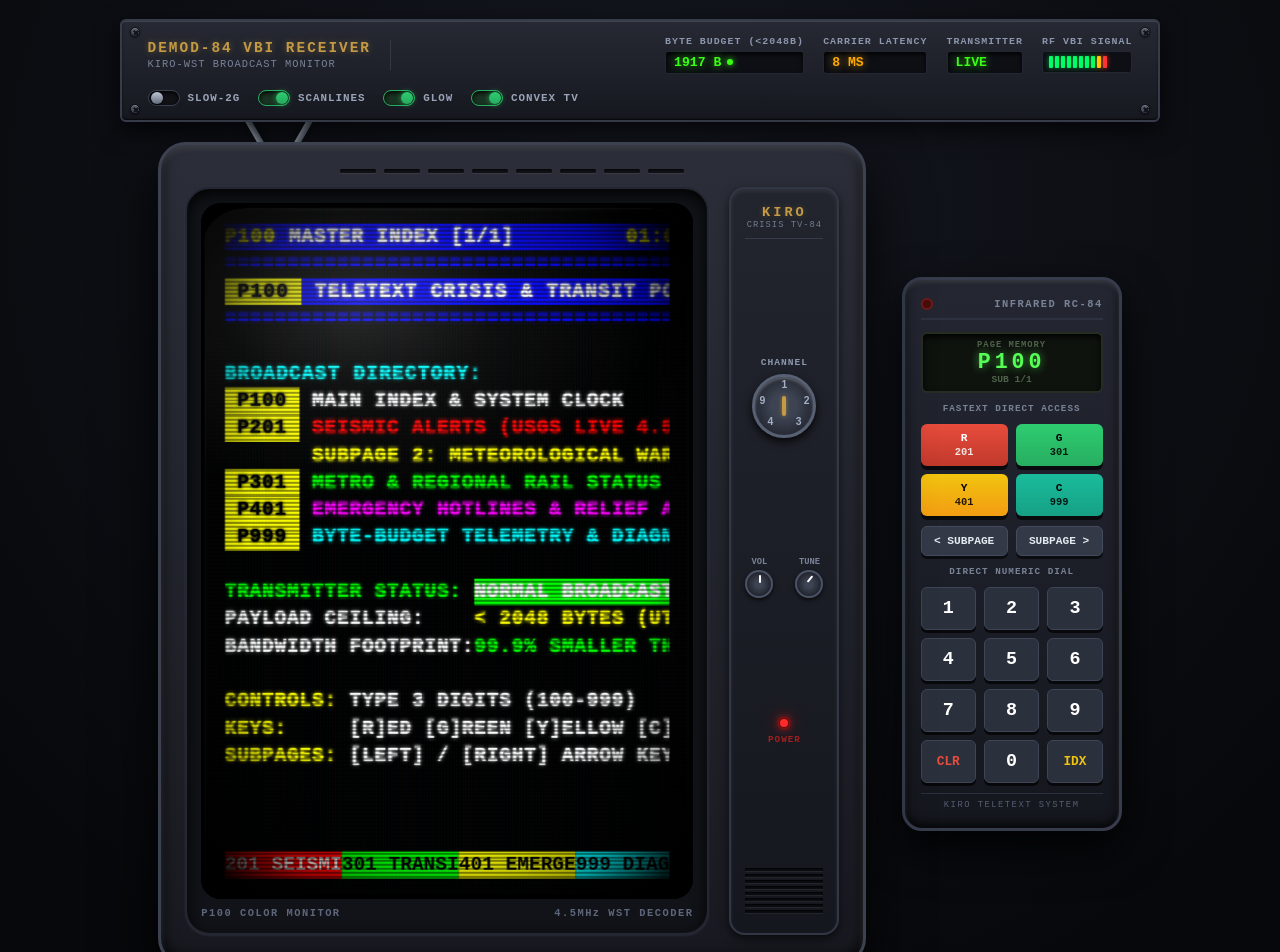
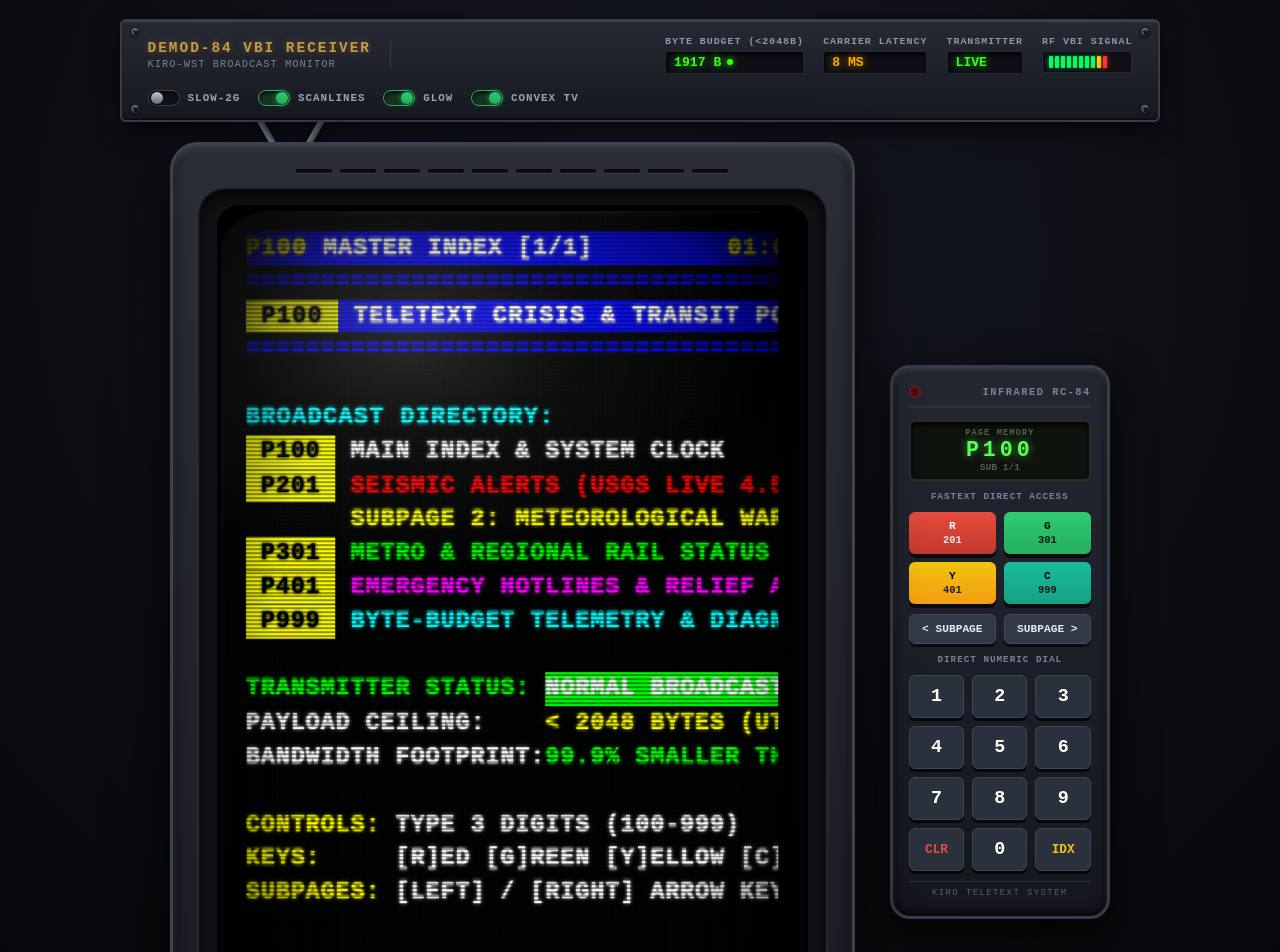
Before and after one commit to YoruAkio/p100, a React (Vite) app: page / in a window 1280 px wide. Shown: the top 952 px of the page. Built offline with nearby package versions, Linux system fonts and the light colour scheme.

Commit message:
refactor: remove side control strip and expand CRT screen dimensions

```diff
--- a/src/client/App.tsx
+++ b/src/client/App.tsx
@@ -7,8 +7,6 @@ import { getIndexPage } from '../server/services/indexPage';
 import { TeletextHUD } from './components/TeletextHUD';
 import { TeletextRemote } from './components/TeletextRemote';
 import { TeletextScreen } from './components/TeletextScreen';
-
-const CHANNELS = ['100', '201', '301', '401', '999'];
 
 export const App: React.FC = () => {
   const [currentPage, setCurrentPage] = useState<string>('100');
@@ -100,13 +98,6 @@ export const App: React.FC = () => {
     },
     [fetchPage],
   );
-
-  // cycle channel on tv physical rotary knob
-  const handleChannelKnob = useCallback(() => {
-    const currentIndex = CHANNELS.indexOf(currentPage);
-    const nextIndex = (currentIndex + 1) % CHANNELS.length;
-    navigateTo(CHANNELS[nextIndex]);
-  }, [currentPage, navigateTo]);
 
   // handle digit keypad input
   const handleDigit = useCallback(
@@ -204,7 +195,7 @@ export const App: React.FC = () => {
       />
 
       <main className="teletext-workspace">
-        {/* vintage 1980s color crt tv set */}
+        {/* vintage 1980s color crt tv set (larger, centered display) */}
         <TeletextScreen
           frame={frame}
           rollingCode={rollingCode}
@@ -212,7 +203,6 @@ export const App: React.FC = () => {
           scanlines={scanlines}
           glow={glow}
           convex={convex}
-          onChannelKnobClick={handleChannelKnob}
         />
 
         {/* authentic handheld infrared remote */}
--- a/src/client/components/TeletextScreen.tsx
+++ b/src/client/components/TeletextScreen.tsx
@@ -11,7 +11,6 @@ interface TeletextScreenProps {
   scanlines: boolean;
   glow: boolean;
   convex: boolean;
-  onChannelKnobClick: () => void;
 }
 
 export const TeletextScreen: React.FC<TeletextScreenProps> = ({
@@ -21,7 +20,6 @@ export const TeletextScreen: React.FC<TeletextScreenProps> = ({
   scanlines,
   glow,
   convex,
-  onChannelKnobClick,
 }) => {
   // render individual teletext row
   const renderRow = (rowSpans: TeletextSpan[], rowIndex: number) => {
@@ -75,8 +73,10 @@ export const TeletextScreen: React.FC<TeletextScreenProps> = ({
       <div className="tv-antenna-left" aria-hidden="true" />
       <div className="tv-antenna-right" aria-hidden="true" />
 
-      {/* top ventilation slats */}
+      {/* top heat ventilation slats */}
       <div className="tv-top-ventilation">
+        <span />
+        <span />
         <span />
         <span />
         <span />
@@ -115,71 +115,17 @@ export const TeletextScreen: React.FC<TeletextScreenProps> = ({
             </div>
           </div>
 
+          {/* authentic television bottom bezel branding & pilot led */}
           <div className="bezel-bottom-label">
-            <span className="model-badge">P100 COLOR MONITOR</span>
-            <span className="carrier-badge">4.5MHz WST DECODER</span>
+            <div className="bezel-left">
+              <span className="bezel-power-led" title="Power Carrier Locked" />
+              <span className="model-badge">KIRO CRISIS TV-84</span>
+            </div>
+            <div className="bezel-right">
+              <span className="carrier-badge">P100 COLOR MONITOR &bull; 4.5MHz WST</span>
+            </div>
           </div>
         </div>
-
-        {/* television right-hand tactile control panel */}
-        <aside className="tv-control-panel">
-          {/* brand plate */}
-          <div className="tv-brand-plate">
-            <div className="brand-logo">KIRO</div>
-            <div className="brand-sub">CRISIS TV-84</div>
-          </div>
-
-          {/* rotary channel selector dial */}
-          <div className="tv-knob-group">
-            <span className="tv-knob-title">CHANNEL</span>
-            <button
-              className="tv-rotary-dial"
-              onClick={onChannelKnobClick}
-              title="Click to Click Through Channels (P100 -> P201 -> P301 -> P401 -> P999)"
-            >
-              <div className="rotary-notch" />
-              <div className="dial-numbers">
-                <span className="d-100">1</span>
-                <span className="d-201">2</span>
-                <span className="d-301">3</span>
-                <span className="d-401">4</span>
-                <span className="d-999">9</span>
-              </div>
-            </button>
-          </div>
-
-          {/* volume & tuning analog pots */}
-          <div className="tv-knob-row">
-            <div className="tv-small-knob">
-              <span className="tv-sub-title">VOL</span>
-              <div className="small-dial" />
-            </div>
-            <div className="tv-small-knob">
-              <span className="tv-sub-title">TUNE</span>
-              <div className="small-dial tuned" />
-            </div>
-          </div>
-
-          {/* power switch and pilot lamp */}
-          <div className="tv-power-section">
-            <div className="tv-pilot-lamp on" title="Power / Receiver Carrier Locked">
-              <span className="lamp-bulb" />
-            </div>
-            <span className="tv-power-label">POWER</span>
-          </div>
-
-          {/* acoustic speaker grille */}
-          <div className="tv-speaker-grille">
-            <span className="speaker-slot" />
-            <span className="speaker-slot" />
-            <span className="speaker-slot" />
-            <span className="speaker-slot" />
-            <span className="speaker-slot" />
-            <span className="speaker-slot" />
-            <span className="speaker-slot" />
-            <span className="speaker-slot" />
-          </div>
-        </aside>
       </div>
     </div>
   );
--- a/src/client/styles/teletext.css
+++ b/src/client/styles/teletext.css
@@ -365,21 +365,21 @@ body {
   box-shadow: inset 0 1px 2px rgba(0, 0, 0, 0.9), 0 1px 1px rgba(255, 255, 255, 0.08);
 }
 
-/* front layout containing screen and right-hand control strip */
+/* front layout containing screen */
 .tv-main-front {
   display: flex;
-  flex-direction: row;
-  align-items: stretch;
-  gap: 20px;
+  justify-content: center;
+  align-items: center;
+  width: 100%;
 }
 
 /* deeply recessed crt screen bezel */
 .crt-screen-bezel {
   background: #111318;
-  border-radius: 24px;
-  padding: 14px;
-  box-shadow: inset 0 5px 15px rgba(0, 0, 0, 0.95),
-    inset 0 0 2px rgba(255, 255, 255, 0.1),
+  border-radius: 28px;
+  padding: 16px 18px 12px 18px;
+  box-shadow: inset 0 6px 20px rgba(0, 0, 0, 0.95),
+    inset 0 0 3px rgba(255, 255, 255, 0.1),
     0 1px 2px rgba(255, 255, 255, 0.08);
   border: 2px solid #232733;
   display: flex;
@@ -388,9 +388,9 @@ body {
 }
 
 .crt-screen-trim {
-  border-radius: 20px;
+  border-radius: 22px;
   background: #000000;
-  box-shadow: inset 0 0 20px rgba(0, 0, 0, 0.95);
+  box-shadow: inset 0 0 25px rgba(0, 0, 0, 0.95);
   overflow: hidden;
   position: relative;
 }
@@ -408,12 +408,12 @@ body {
 
 /* active 3d spherical convex bulb geometry */
 .crt-glass-tube.convex-active {
-  border-radius: 44px / 32px;
-  box-shadow: inset 0 0 50px rgba(0, 0, 0, 0.95),
-    inset 0 0 110px rgba(0, 0, 0, 0.85),
-    inset 0 3px 6px rgba(255, 255, 255, 0.22),
-    0 0 25px rgba(0, 0, 0, 0.9);
-  transform: perspective(700px) scale(0.985);
+  border-radius: 52px / 38px;
+  box-shadow: inset 0 0 60px rgba(0, 0, 0, 0.95),
+    inset 0 0 130px rgba(0, 0, 0, 0.85),
+    inset 0 4px 8px rgba(255, 255, 255, 0.25),
+    0 0 30px rgba(0, 0, 0, 0.9);
+  transform: perspective(750px) scale(0.985);
 }
 
 .crt-glass-tube.flat-active {
@@ -497,15 +497,15 @@ body {
   text-shadow: 0 0 1px currentColor, 0 0 4px currentColor;
 }
 
-/* 40x24 teletext grid viewport */
+/* 40x24 teletext grid viewport - enhanced large screen format */
 .teletext-grid {
   display: grid;
-  grid-template-rows: repeat(24, 1.4em);
+  grid-template-rows: repeat(24, 1.45em);
   width: 41ch;
   background: #000000;
-  padding: 12px 18px;
-  font-size: 20px;
-  line-height: 1.4em;
+  padding: 16px 22px;
+  font-size: 24px;
+  line-height: 1.45em;
   font-family: var(--font-teletext);
   font-weight: bold;
   letter-spacing: 0.04em;
@@ -521,7 +521,7 @@ body {
   white-space: pre;
   display: flex;
   overflow: hidden;
-  height: 1.4em;
+  height: 1.45em;
 }
 
 .tt-span {
@@ -576,207 +576,40 @@ body {
   display: flex;
   justify-content: space-between;
   align-items: center;
-  padding-top: 8px;
+  padding: 10px 14px 2px 14px;
+  font-size: 0.72rem;
+  font-weight: bold;
+  letter-spacing: 2px;
+}
+
+.bezel-left {
+  display: flex;
+  align-items: center;
+  gap: 8px;
+}
+
+.bezel-power-led {
+  width: 8px;
+  height: 8px;
+  border-radius: 50%;
+  background: #ff2222;
+  box-shadow: 0 0 8px #ff2222, 0 0 14px #ff0000;
+  display: inline-block;
+}
+
+.model-badge {
+  color: var(--gold-accent);
+  font-weight: 900;
+  letter-spacing: 2px;
+}
+
+.carrier-badge {
+  color: #69748b;
   font-size: 0.65rem;
-  font-weight: bold;
-  color: #5d667a;
-  letter-spacing: 1.5px;
 }
 
 /* ==========================================================================
-   4. TELEVISION RIGHT-HAND TACTILE CONTROL PANEL
-   ========================================================================== */
-
-.tv-control-panel {
-  background: linear-gradient(180deg, #22252e 0%, #15171e 100%);
-  border: 2px solid #323746;
-  border-radius: 16px;
-  padding: 16px 14px;
-  width: 110px;
-  display: flex;
-  flex-direction: column;
-  align-items: center;
-  justify-content: space-between;
-  box-shadow: inset 0 2px 4px rgba(255, 255, 255, 0.08), 0 4px 10px rgba(0, 0, 0, 0.6);
-}
-
-.tv-brand-plate {
-  text-align: center;
-  border-bottom: 1px solid #363c4c;
-  padding-bottom: 8px;
-  width: 100%;
-}
-
-.brand-logo {
-  font-size: 0.85rem;
-  font-weight: 900;
-  letter-spacing: 3px;
-  color: var(--gold-accent);
-  text-shadow: 0 0 6px rgba(196, 154, 69, 0.3);
-}
-
-.brand-sub {
-  font-size: 0.55rem;
-  color: #727b8e;
-  letter-spacing: 1px;
-}
-
-/* rotary channel selector */
-.tv-knob-group {
-  display: flex;
-  flex-direction: column;
-  align-items: center;
-  gap: 6px;
-}
-
-.tv-knob-title {
-  font-size: 0.6rem;
-  font-weight: bold;
-  color: #8c97ad;
-  letter-spacing: 1px;
-}
-
-.tv-rotary-dial {
-  position: relative;
-  width: 64px;
-  height: 64px;
-  background: radial-gradient(circle, #3d4352 30%, #1b1e26 90%);
-  border: 3px solid #586074;
-  border-radius: 50%;
-  cursor: pointer;
-  box-shadow: 0 4px 8px rgba(0, 0, 0, 0.8),
-    inset 0 2px 3px rgba(255, 255, 255, 0.25);
-  display: flex;
-  align-items: center;
-  justify-content: center;
-  transition: transform 0.1s ease;
-}
-
-.tv-rotary-dial:active {
-  transform: rotate(25deg);
-}
-
-.rotary-notch {
-  width: 4px;
-  height: 20px;
-  background: var(--gold-accent);
-  border-radius: 2px;
-  box-shadow: 0 0 4px rgba(196, 154, 69, 0.6);
-}
-
-.dial-numbers {
-  position: absolute;
-  width: 100%;
-  height: 100%;
-  font-size: 0.65rem;
-  font-weight: bold;
-  color: #a4afc5;
-}
-
-.d-100 { position: absolute; top: 2px; left: 26px; }
-.d-201 { position: absolute; top: 18px; right: 4px; }
-.d-301 { position: absolute; bottom: 8px; right: 12px; }
-.d-401 { position: absolute; bottom: 8px; left: 12px; }
-.d-999 { position: absolute; top: 18px; left: 4px; }
-
-/* small analog potentiometers */
-.tv-knob-row {
-  display: flex;
-  justify-content: space-between;
-  width: 100%;
-  gap: 6px;
-}
-
-.tv-small-knob {
-  display: flex;
-  flex-direction: column;
-  align-items: center;
-  gap: 3px;
-}
-
-.tv-sub-title {
-  font-size: 0.55rem;
-  color: #798397;
-  font-weight: bold;
-}
-
-.small-dial {
-  width: 28px;
-  height: 28px;
-  background: radial-gradient(circle, #3e4454 20%, #16181f 90%);
-  border: 2px solid #4a5266;
-  border-radius: 50%;
-  box-shadow: 0 2px 4px rgba(0, 0, 0, 0.7);
-  position: relative;
-}
-
-.small-dial::after {
-  content: '';
-  position: absolute;
-  top: 3px;
-  left: 12px;
-  width: 2px;
-  height: 8px;
-  background: #ffffff;
-  border-radius: 1px;
-}
-
-.small-dial.tuned::after {
-  transform: rotate(40deg);
-}
-
-/* master power section & red glowing pilot lamp */
-.tv-power-section {
-  display: flex;
-  flex-direction: column;
-  align-items: center;
-  gap: 4px;
-}
-
-.tv-pilot-lamp {
-  width: 14px;
-  height: 14px;
-  border-radius: 50%;
-  background: #2a0808;
-  border: 2px solid #471111;
-  display: flex;
-  align-items: center;
-  justify-content: center;
-}
-
-.tv-pilot-lamp.on .lamp-bulb {
-  width: 8px;
-  height: 8px;
-  border-radius: 50%;
-  background: #ff2a2a;
-  box-shadow: 0 0 10px #ff2a2a, 0 0 18px #ff0000;
-}
-
-.tv-power-label {
-  font-size: 0.58rem;
-  font-weight: bold;
-  color: #a02020;
-  letter-spacing: 1px;
-}
-
-/* speaker acoustic louvers */
-.tv-speaker-grille {
-  display: flex;
-  flex-direction: column;
-  gap: 3px;
-  width: 100%;
-  padding: 4px 0;
-}
-
-.speaker-slot {
-  height: 3px;
-  background: #0d0e12;
-  border-radius: 1px;
-  box-shadow: inset 0 1px 2px rgba(0, 0, 0, 0.95), 0 1px 0 rgba(255, 255, 255, 0.06);
-}
-
-/* ==========================================================================
-   5. AUTHENTIC 1980S INFRARED REMOTE COMMANDER
+   4. AUTHENTIC 1980S INFRARED REMOTE COMMANDER
    ========================================================================== */
 
 .vintage-remote-commander {
@@ -1027,12 +860,4 @@ body {
   .crt-tv-chassis {
     padding: 12px;
   }
-  .tv-main-front {
-    flex-direction: column;
-  }
-  .tv-control-panel {
-    width: 100%;
-    flex-direction: row;
-    padding: 8px 12px;
-  }
 }
```
